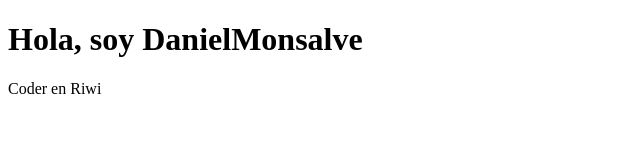
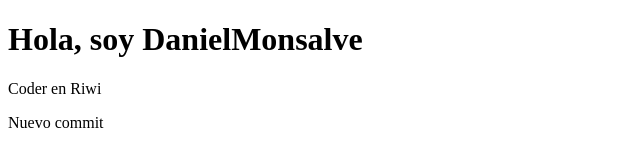
Before and after one commit to danielmonsalve1/EjercicioRiwi1, a plain HTML site: page index.html in a window 1280 px wide. Shown: the whole page, without its empty margins (0-640 px from the left). Drawn offline with Linux system fonts and the light colour scheme.

Commit message:
Esto es un nuevo commit

```diff
--- a/index.html
+++ b/index.html
@@ -7,5 +7,6 @@
   <body>
     <h1>Hola, soy DanielMonsalve</h1>
     <p>Coder en Riwi</p>
+    <p>Nuevo commit</p>
 </body>
 </html>
```
